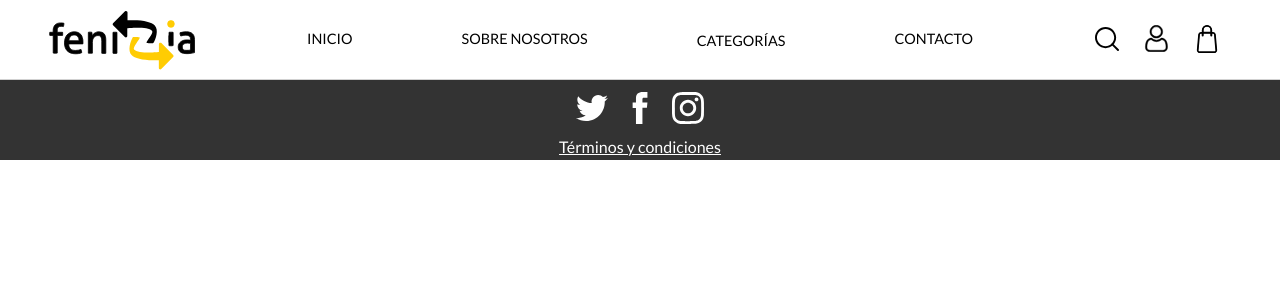
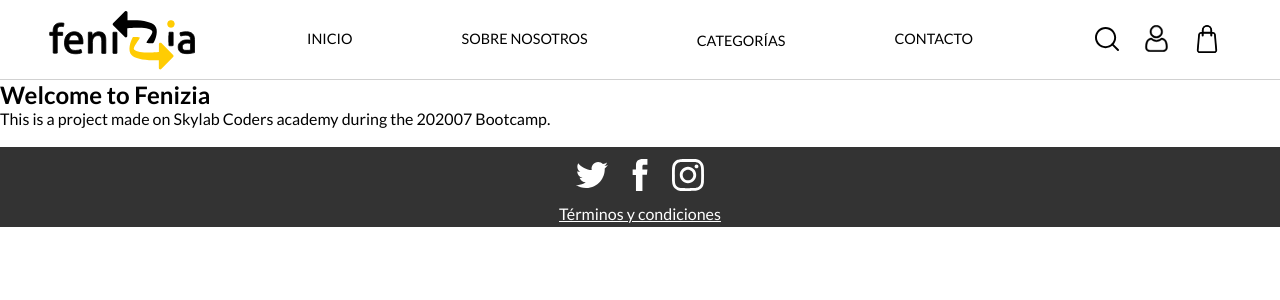
Before and after one commit to simonbesteiro-codurance/fenizia, a React (Create React App) app in the folder fenizia-react/: page /about-us in a window 1280 px wide. Shown: the top 300 px of the page. Built offline with nearby package versions, Linux system fonts and the light colour scheme; what flux would draw is missing.

Commit message:
rebuild and put some text on AboutUs

```diff
--- a/fenizia-react/src/App.js
+++ b/fenizia-react/src/App.js
@@ -9,6 +9,7 @@ import Login from "./components/Login";
 import ProductList from "./components/ProductList";
 import Cart from "./components/Cart";
 import Register from "./components/Register";
+import AboutUs from "./components/AboutUs";
 
 function App(props) {
   return (
@@ -23,6 +24,7 @@ function App(props) {
           <Route path="/infantil" exact component={ProductList} />
           <Route path="/cart" exact component={Cart} />
           <Route path="/register" exact component={Register} />
+          <Route path="/about-us" exact component={AboutUs} />
           {/* <Route component={PageNotFound} /> */}
         </Switch>
       </div>
--- /dev/null
+++ b/fenizia-react/src/components/AboutUs.js
@@ -0,0 +1,18 @@
+import React from "react";
+
+function AboutUs() {
+  return (
+    <>
+      <h2>Welcome to Fenizia</h2>
+      <p>
+        This is a project made on Skylab Coders academy during the 202007
+        Bootcamp.
+      </p>
+      <div>
+        <img src=""></img>
+      </div>
+    </>
+  );
+}
+
+export default AboutUs;
--- a/fenizia-react/src/components/Header.js
+++ b/fenizia-react/src/components/Header.js
@@ -4,7 +4,7 @@ import "./Header.css";
 import TextInput from "./TextInput";
 
 function Header() {
-  const [productName, setProductName] = useState('');
+  const [productName, setProductName] = useState("");
   const [showForm, setShowForm] = useState(false);
 
   function onFieldChange(value, setValue) {
@@ -33,8 +33,12 @@ function Header() {
         <div className="hamburger">
           <Link to="/" className="icon__hamburger"></Link>
           <ul className="hamburger__products">
-          <Link to="/" className="novels">Novelas</Link>
-          <Link to="/" className="childish">Infantil</Link>
+            <Link to="/" className="novels">
+              Novelas
+            </Link>
+            <Link to="/" className="childish">
+              Infantil
+            </Link>
           </ul>
         </div>
 
@@ -42,13 +46,17 @@ function Header() {
 
         <div className="main-nav-text">
           <Link to="/">INICIO</Link>
-        <Link to="/sobre-nosotros">SOBRE NOSOTROS</Link>
+          <Link to="/about-us">SOBRE NOSOTROS</Link>
 
           <div className="categories">
             <Link to="/productos">CATEGORÍAS</Link>
             <ul className="menu__products">
-            <Link to="/" className="novels">Novelas</Link>
-            <Link to="/" className="childish">Infantil</Link>
+              <Link to="/" className="novels">
+                Novelas
+              </Link>
+              <Link to="/" className="childish">
+                Infantil
+              </Link>
             </ul>
           </div>
 
```
Also changed, not shown: 20 other files (tests, documents, lock files or other folders). Lines whose indentation alone changed are shown as unchanged.
